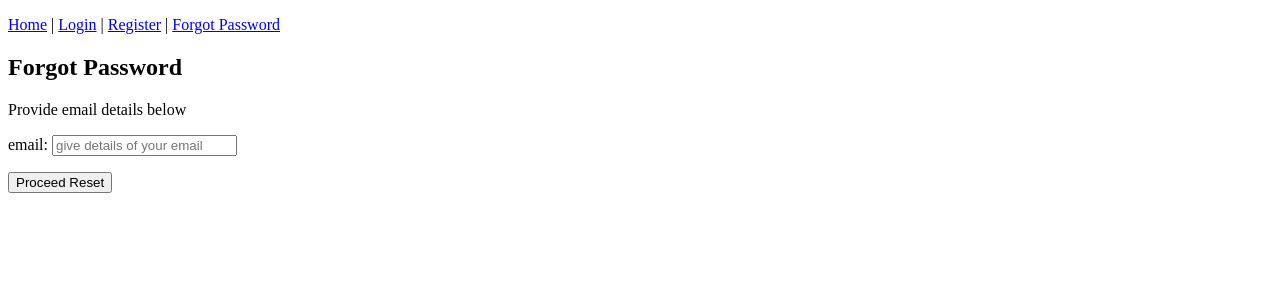
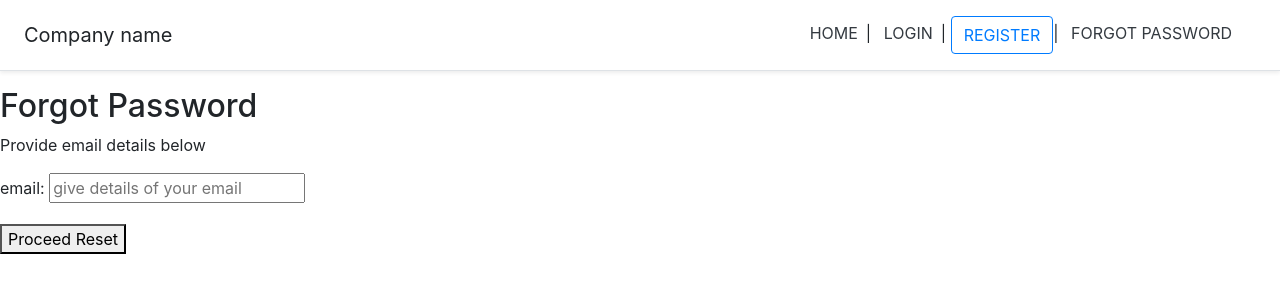
Before and after one commit to tarakuds/php, a PHP site: page /healthline/forgot.php in a window 1280 px wide. Shown: the top 300 px of the page. Run offline with PHP 8.4, Linux system fonts and the light colour scheme.

Commit message:
second addition

```diff
--- a/nav.php
+++ b/nav.php
@@ -1,25 +1,60 @@
-                      <?php
+            <?php
 
                     session_start();
 
             ?>
+            <!DOCTYPE html>
+            <html lang="en">
+            <head>
+                    <meta charset="UTF-8">
+                    <meta name="viewport" content="width=device-width, initial-scale=1.0">
+                    <title>Document</title>
 
-            <p>
+                    <link rel="stylesheet" href="https://stackpath.bootstrapcdn.com/bootstrap/4.4.1/css/bootstrap.min.css" integrity="sha384-Vkoo8x4CGsO3+Hhxv8T/Q5PaXtkKtu6ug5TOeNV6gBiFeWPGFN9MuhOf23Q9Ifjh" crossorigin="anonymous">
+                    <script src="js/script.js"></script>
+                    <link rel="stylesheet" href="css/style.css">
+        </head>
+            <body>
+            <div class="d-flex flex-column flex-md-row align-items-center p-3 px-md-4 mb-3 bg-white border-bottom shadow-sm">
+
+  <h5 class="my-0 mr-md-auto font-weight-normal">Company name</h5>
+<nav class="my-2 my-md-0 mr-md-3">
+<a class="p-2 text-dark" href="./index.php">HOME</a>|
+<?php if(!isset($_SESSION['loggedin']) && empty($_SESSION['loggedin'])){ ?>
+<a class="p-2 text-dark" href="./login.php">LOGIN</a>|
+<a class="btn btn-outline-primary" href="./register.php">REGISTER</a>|
+<a class="p-2 text-dark" href="./forgot.php">FORGOT PASSWORD</a>
+
+<?php }else{?>
+  <a class="p-2 text-dark" href="reset.php">Reset Password</a>
+  <a class="p-2 text-dark" href="logout.php">Logout</a>
+
+              <?php if(isset($_SESSION['role']) && ($designation="Super Admin")){ ?>
+              <a class="p-2 text-dark" href="new.php">ADD NEW USER</a>
+              <?php }?>
+
+  <?php } ?>
+</nav>
+
+</div>
+            <!-- <p>
             <a href="./index.php">Home</a> |
-            <?php if(!isset($_SESSION['loggedin']) && empty($_SESSION['loggedin'])){ ?>
+
 
             <a href="login.php">Login</a> |
             <a href="register.php">Register</a> |
             <a href="forgot.php">Forgot Password</a>
 
-            <?php }else{?>
+
+            <a href="reset.php">Reset Password</a>
             <a href="logout.php">Logout</a>
-            <a href="reset.php">Reset Password</a>
 
-                        <?php if(isset($_SESSION['role']) && ($designation="Super Admin")){ ?>
+
                         <a href="new.php">ADD NEW USER</a>
-                        <?php }?>
 
-            <?php } ?>
 
-            </p>
+            </p> -->
+
+
+            </body>
+            </html>
--- a/process_login.php
+++ b/process_login.php
@@ -27,7 +27,7 @@ if($errorCount > 0){
     redirect_to("login.php");
 }
 else{
-    $currentUser = find_user($mail);
+    $currentUser = findUser($mail);
 
        if($currentUser){
 
```
